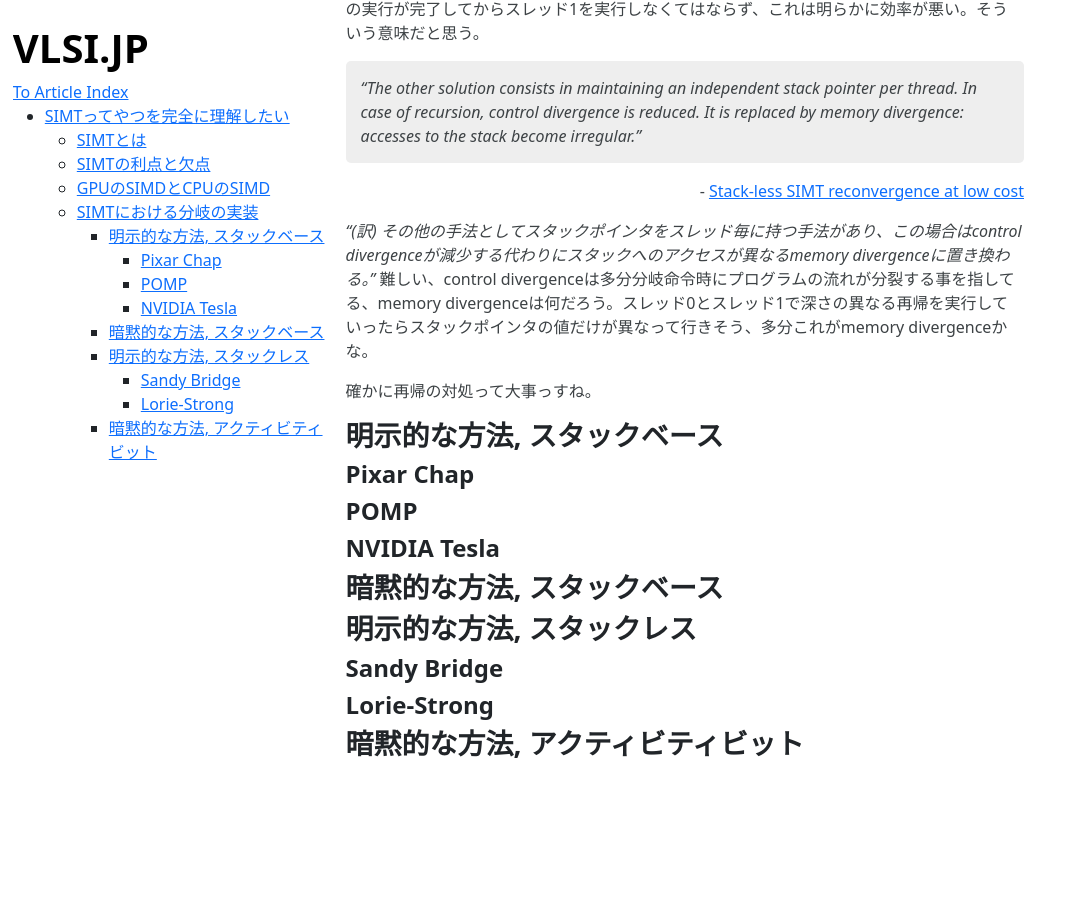
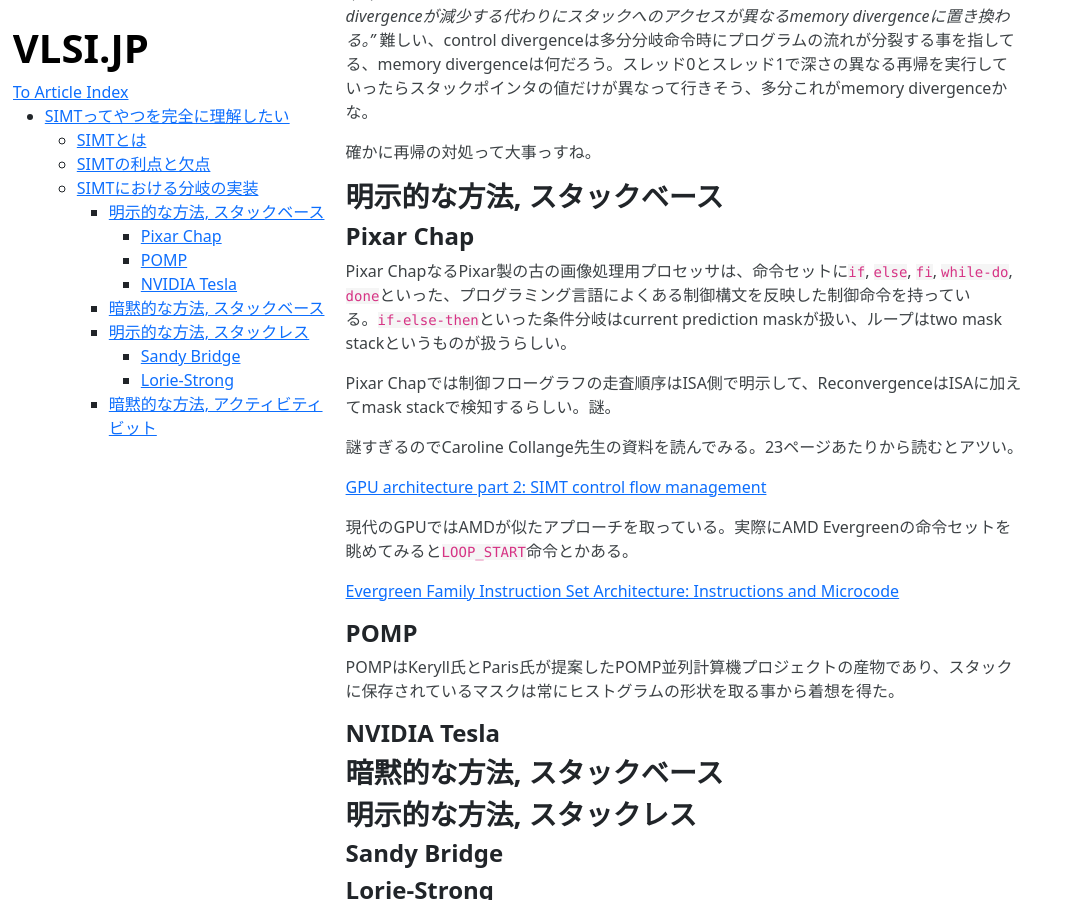
Before and after one commit to VLSI-JP/VLSI-JP.github.io, a Jekyll site: the page built from UnderstandSIMT.md, in a window 1280 px wide and 900 px high, scrolled down 3477 px. Shown: the whole window, without its empty margins (0-1074 px from the left). Built offline with Jekyll 4.4.1, drawn with Linux system fonts in a browser that asks for light colours; before the commit the page ends 4246 px from its top, so only the background shows below that; some of the changed text lies outside the part shown.

Commit message:
update UnderstandSIMT

```diff
--- a/UnderstandSIMT.md
+++ b/UnderstandSIMT.md
@@ -59,16 +59,6 @@
 
 このdivergenceとconvergenceを管理する特別な命令を持つ命令セットが存在してないので、SIMT実行モデルの汎用プロセッサの採用が辛いみたいな事も書いてあるが、これをRISC-Vで解決するのがSIMTYである。
 
-## GPUのSIMDとCPUのSIMD
-
-ここまで知ってくると次は具体的な実装が気になってくる。分岐の扱いがSIMTの実装にとってのボトルネックなのは分かるが、そもそもSIMDユニットが何なのか謎。
-
-参考文献を眺めてみたらいい感じの論文があったので読んでみる。徳島大の御人が書いた論文らしい。名前をどこかで見たと思ったらB. ウィルキンソンの並列計算機設計技法を翻訳した御方だった。
-
-- [A mechanism for SIMD execution of SPMD programs](https://ieeexplore.ieee.org/document/592203)
-
-
-
 ## SIMTにおける分岐の実装
 
 SIMTにおける分岐の実装にはどんなものがあるのか、Stack-less SIMT reconvergence at low costの2. Related workに紹介があるので読んでみる。
@@ -110,7 +100,24 @@
 ### 明示的な方法, スタックベース
 
 #### Pixar Chap
+
+Pixar ChapなるPixar製の古の画像処理用プロセッサは、命令セットに`if`, `else`, `fi`, `while-do`, `done`といった、プログラミング言語によくある制御構文を反映した制御命令を持っている。`if-else-then`といった条件分岐はcurrent prediction maskが扱い、ループはtwo mask stackというものが扱うらしい。
+
+Pixar Chapでは制御フローグラフの走査順序はISA側で明示して、ReconvergenceはISAに加えてmask stackで検知するらしい。謎。
+
+謎すぎるのでCaroline Collange先生の資料を読んでみる。23ページあたりから読むとアツい。
+
+[GPU architecture part 2: SIMT control flow management](http://www.irisa.fr/alf/downloads/collange/cours/ada2020_gpu_2.pdf)
+
+現代のGPUではAMDが似たアプローチを取っている。実際にAMD Evergreenの命令セットを眺めてみると`LOOP_START`命令とかある。
+
+[Evergreen Family Instruction Set Architecture: Instructions and Microcode](https://www.amd.com/content/dam/amd/en/documents/radeon-tech-docs/instruction-set-architectures/AMD_Evergreen-Family_Instruction_Set_Architecture.pdf)
+
 #### POMP
+
+POMPはKeryll氏とParis氏が提案したPOMP並列計算機プロジェクトの産物であり、スタックに保存されているマスクは常にヒストグラムの形状を取る事から着想を得た。
+
+
 #### NVIDIA Tesla
 
 ### 暗黙的な方法, スタックベース
```
